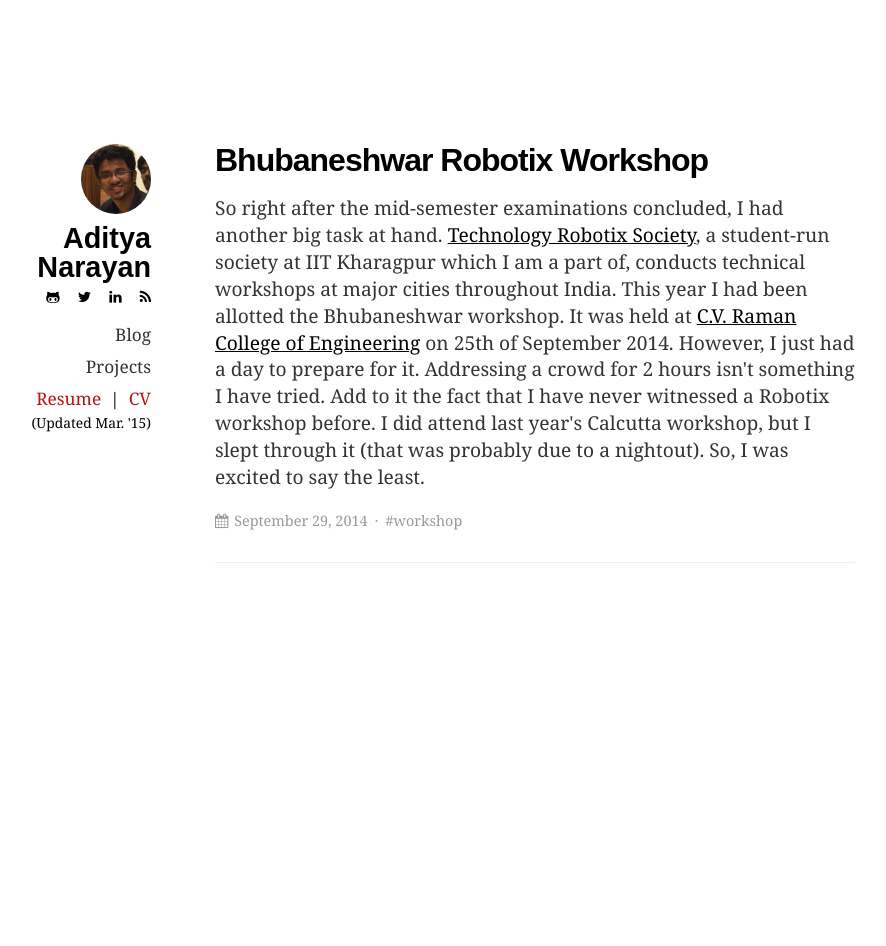
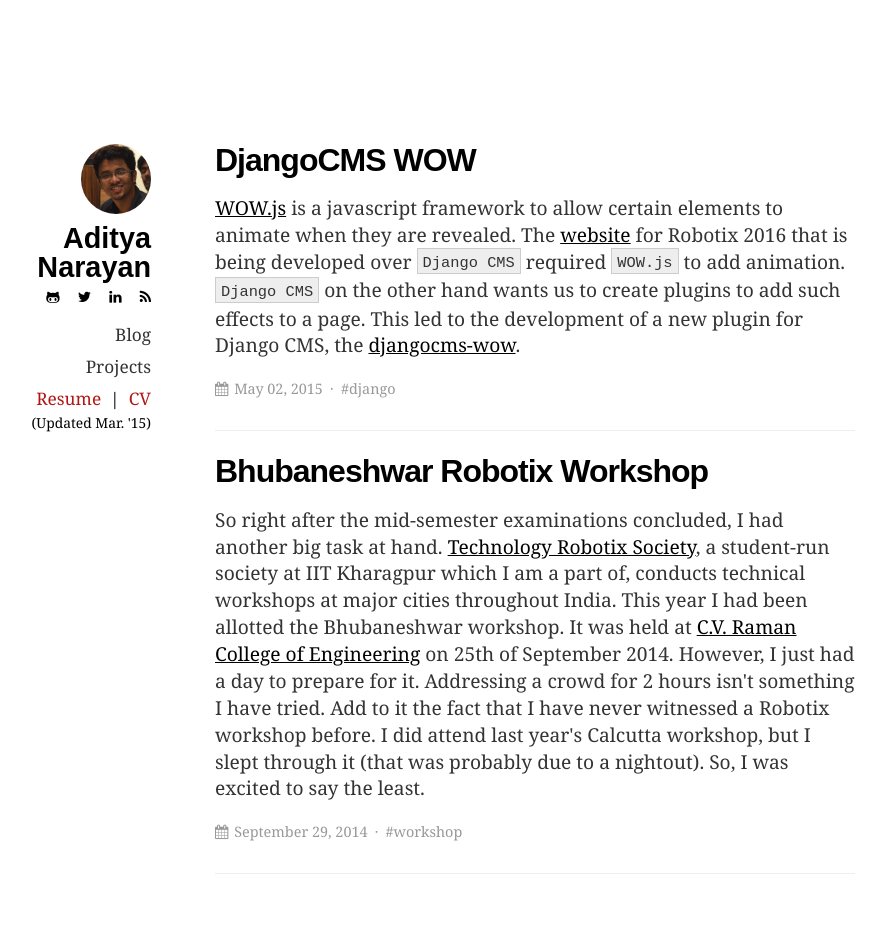
Before and after one commit to aa-dit-yuh/aa-dit-yuh.github.io, a Jekyll site: the page built from blog.html, in a window 1280 px wide. Shown: the whole page, without its empty margins (169-1055 px from the left). Built offline with Jekyll 4.4.1, drawn with Linux system fonts in a browser that asks for light colours; before the commit the page ends 900 px from its top, so only the background shows below that.

Commit message:
BLOG POST: DJANGOCMS_WOW

````diff
--- /dev/null
+++ b/_posts/2015-5-2-DjangoCMS_WOW.html
@@ -0,0 +1,13 @@
+---
+title: DjangoCMS WOW
+layout: post
+tags: django
+---
+
+[WOW.js](http://mynameismatthieu.com/WOW/) is a javascript framework to allow certain elements to animate when they are revealed. The [website](/robo_web) for Robotix 2016 that is being developed over ```Django CMS``` required ```WOW.js``` to add animation. ```Django CMS``` on the other hand wants us to create plugins to add such effects to a page. This led to the development of a new plugin for Django CMS, the [djangocms-wow](https://pypi.python.org/pypi/djangocms-wow).
+
+This plugin allows user to apply custom animations from a list of 30 preset animations to any element on a page.
+
+It took me an entire night to get it working. I eventually attained over 90% coverage with tests that worked fine for ```Django CMS==3.0.x``` but failed for ```DjangoCMS==3.1.x```. However, the plugin was seen to perform consistently well over all versions of ```DjangoCMS>=3.0```.
+
+The [website\(/robo_web) for Robotix 2016 will see the development of many such plugins tailored for our use.
````
Also changed, not shown: index.md (+1 -0 lines).
